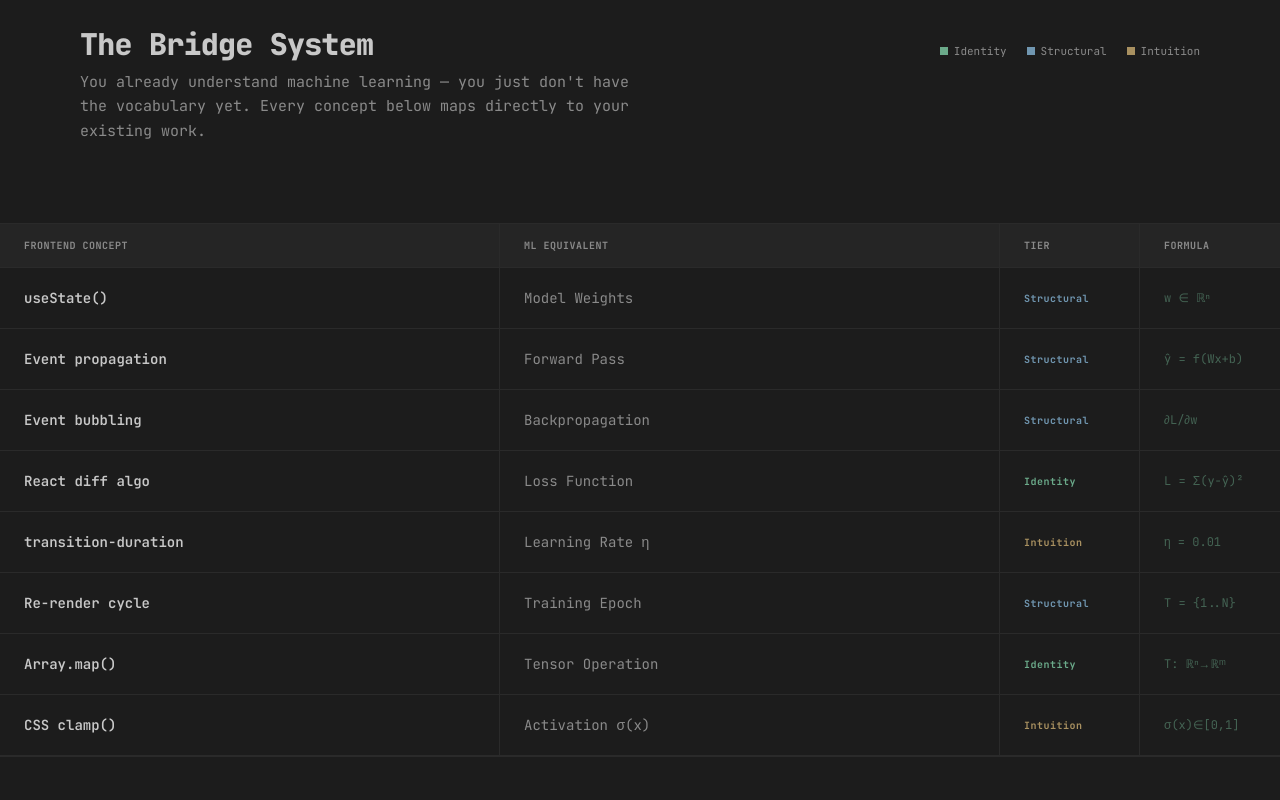
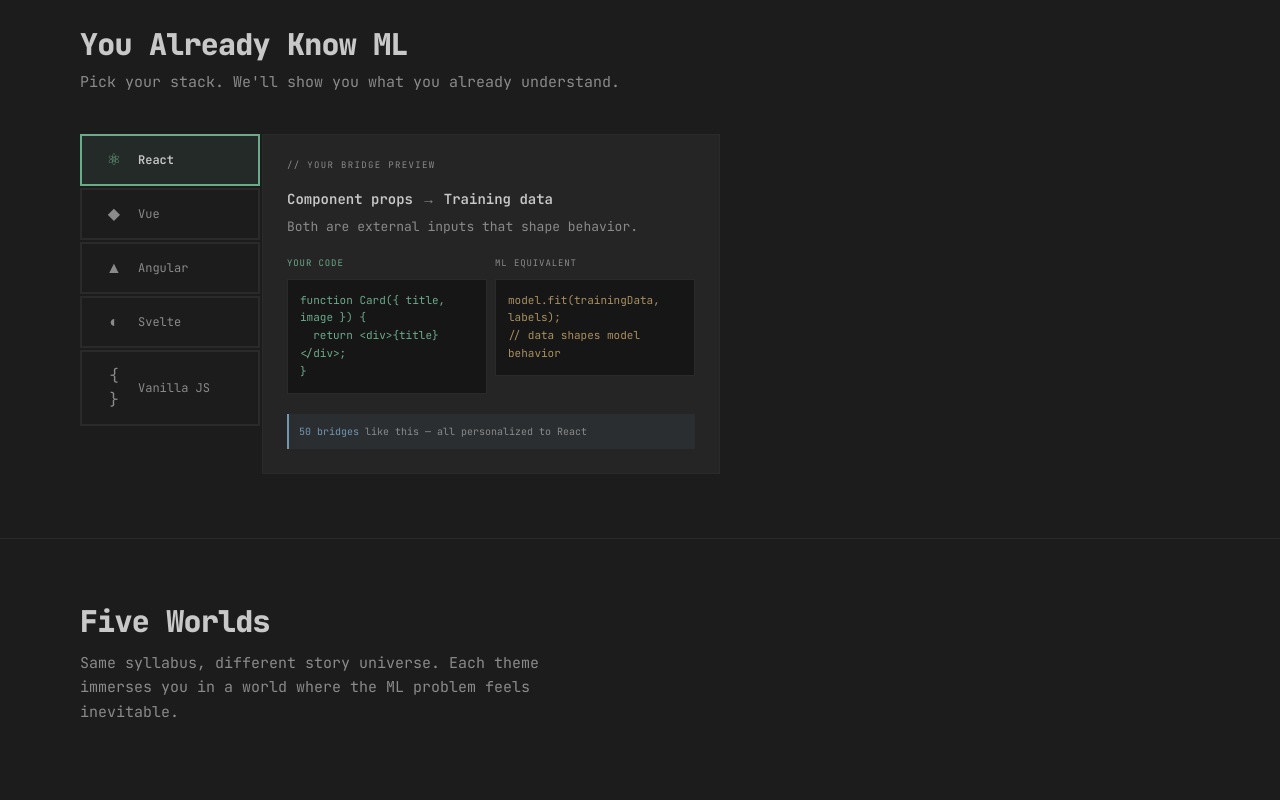
Before and after one commit to Amira-Rahim/tensorcraft, a Next.js app in the folder apps/web/: page / in a window 1280 px wide. Shown: the part 1100-1900 px from the top of the page. Built offline with nearby package versions, Linux system fonts and the light colour scheme; no server answers.

Commit message:
feat: replace static Bridge System table with interactive framework-personalized preview

```diff
--- /dev/null
+++ b/apps/web/app/components/bridge-preview-section.tsx
@@ -0,0 +1,127 @@
+"use client";
+
+import { useState } from "react";
+import { BRIDGES, type Framework } from "@tensorcraft/shared";
+
+const FRAMEWORKS: { id: Framework; label: string; icon: string }[] = [
+  { id: "react", label: "React", icon: "⚛" },
+  { id: "vue", label: "Vue", icon: "◆" },
+  { id: "angular", label: "Angular", icon: "▲" },
+  { id: "svelte", label: "Svelte", icon: "◐" },
+  { id: "vanilla", label: "Vanilla JS", icon: "{ }" },
+];
+
+// Use Bridge #1 (Training Data / Component Props) — the most intuitive bridge
+const PREVIEW_BRIDGE = BRIDGES.find((b) => b.id === 1)!;
+
+export function BridgePreviewSection() {
+  const [selected, setSelected] = useState<Framework>("react");
+
+  const variant = PREVIEW_BRIDGE.variants?.[selected];
+  const feTitle = variant?.feConcept || PREVIEW_BRIDGE.feConcept;
+  const feCode = variant?.feCode || PREVIEW_BRIDGE.connection;
+
+  return (
+    <section className="border-b border-border">
+      <div className="px-10 md:px-20 pt-16 pb-10">
+        <h2 className="text-3xl font-mono font-black tracking-tight mb-2">
+          You Already Know ML
+        </h2>
+        <p className="text-[15px] text-text-muted leading-relaxed max-w-[560px]">
+          Pick your stack. We&apos;ll show you what you already understand.
+        </p>
+      </div>
+
+      <div className="px-10 md:px-20 pb-16">
+        <div className="grid grid-cols-1 sm:grid-cols-[180px_1fr] gap-0.5 max-w-[640px]">
+          {/* Framework list */}
+          <div className="flex flex-col gap-0.5">
+            {FRAMEWORKS.map((f) => (
+              <button
+                key={f.id}
+                type="button"
+                onClick={() => setSelected(f.id)}
+                className={`flex items-center gap-3 px-5 py-3 text-left transition-all border-2 ${
+                  selected === f.id
+                    ? "bg-primary/10 border-primary"
+                    : "bg-surface border-border hover:border-primary/20"
+                }`}
+              >
+                <span
+                  className={`font-mono text-base w-6 text-center ${
+                    selected === f.id ? "text-primary" : "text-text-muted"
+                  }`}
+                >
+                  {f.icon}
+                </span>
+                <span
+                  className={`font-mono text-xs ${
+                    selected === f.id
+                      ? "text-text-primary font-semibold"
+                      : "text-text-muted"
+                  }`}
+                >
+                  {f.label}
+                </span>
+              </button>
+            ))}
+          </div>
+
+          {/* Bridge preview */}
+          <div className="bg-surface-raised border border-border p-6">
+            <div className="font-mono text-[9px] uppercase tracking-[0.15em] text-text-muted mb-4">
+              // YOUR BRIDGE PREVIEW
+            </div>
+            <div className="font-mono text-[14px] font-semibold text-text-primary mb-1.5">
+              {feTitle} <span className="text-text-muted font-normal">→</span>{" "}
+              {PREVIEW_BRIDGE.mlConcept}
+            </div>
+            <p className="text-[13px] text-text-muted leading-relaxed mb-5">
+              {PREVIEW_BRIDGE.connection.split(".")[0]}.
+            </p>
+
+            {/* Side-by-side code */}
+            <div className="grid grid-cols-1 sm:grid-cols-2 gap-2 mb-5">
+              <div>
+                <div className="font-mono text-[9px] text-primary uppercase tracking-widest mb-2">
+                  Your Code
+                </div>
+                <div className="bg-code-bg border border-border p-3 font-mono text-[11px] text-primary leading-relaxed whitespace-pre-wrap min-h-[72px]">
+                  {feCode}
+                </div>
+              </div>
+              <div>
+                <div className="font-mono text-[9px] uppercase tracking-widest mb-2 text-text-muted">
+                  ML Equivalent
+                </div>
+                <div
+                  className="bg-code-bg border border-border p-3 font-mono text-[11px] leading-relaxed whitespace-pre-wrap min-h-[72px]"
+                  style={{ color: "var(--tc-tier-intuition)" }}
+                >
+                  model.fit(trainingData, labels);{"\n"}
+                  {"// data shapes model behavior"}
+                </div>
+              </div>
+            </div>
+
+            {/* Footer */}
+            <div
+              className="p-2.5 font-mono text-[10px] text-text-muted"
+              style={{
+                background:
+                  "color-mix(in srgb, var(--tc-tier-structural) 8%, transparent)",
+                borderLeft: "2px solid var(--tc-tier-structural)",
+              }}
+            >
+              <span style={{ color: "var(--tc-tier-structural)" }}>
+                50 bridges
+              </span>{" "}
+              like this — all personalized to{" "}
+              {FRAMEWORKS.find((f) => f.id === selected)?.label}
+            </div>
+          </div>
+        </div>
+      </div>
+    </section>
+  );
+}
--- a/apps/web/app/page.tsx
+++ b/apps/web/app/page.tsx
@@ -3,71 +3,7 @@
 import Link from "next/link";
 import { motion } from "framer-motion";
 import { AmbientBackground } from "./components/ambient-background";
-
-const bridges = [
-  {
-    fe: "useState()",
-    ml: "Model Weights",
-    tier: "Structural",
-    col: "var(--tc-tier-structural, #7096B0)",
-    eq: "w ∈ ℝⁿ",
-  },
-  {
-    fe: "Event propagation",
-    ml: "Forward Pass",
-    tier: "Structural",
-    col: "var(--tc-tier-structural, #7096B0)",
-    eq: "ŷ = f(Wx+b)",
-  },
-  {
-    fe: "Event bubbling",
-    ml: "Backpropagation",
-    tier: "Structural",
-    col: "var(--tc-tier-structural, #7096B0)",
-    eq: "∂L/∂w",
-  },
-  {
-    fe: "React diff algo",
-    ml: "Loss Function",
-    tier: "Identity",
-    col: "var(--tc-tier-identity, #6BAA8A)",
-    eq: "L = Σ(y−ŷ)²",
-  },
-  {
-    fe: "transition-duration",
-    ml: "Learning Rate η",
-    tier: "Intuition",
-    col: "var(--tc-tier-intuition, #A89060)",
-    eq: "η = 0.01",
-  },
-  {
-    fe: "Re-render cycle",
-    ml: "Training Epoch",
-    tier: "Structural",
-    col: "var(--tc-tier-structural, #7096B0)",
-    eq: "T = {1..N}",
-  },
-  {
-    fe: "Array.map()",
-    ml: "Tensor Operation",
-    tier: "Identity",
-    col: "var(--tc-tier-identity, #6BAA8A)",
-    eq: "T: ℝⁿ→ℝᵐ",
-  },
-  {
-    fe: "CSS clamp()",
-    ml: "Activation σ(x)",
-    tier: "Intuition",
-    col: "var(--tc-tier-intuition, #A89060)",
-    eq: "σ(x)∈[0,1]",
-  },
-];
-
-const tierCol: Record<string, string> = {
-  Identity: "var(--tc-tier-identity, #6BAA8A)",
-  Structural: "var(--tc-tier-structural, #7096B0)",
-  Intuition: "var(--tc-tier-intuition, #A89060)",
-};
+import { BridgePreviewSection } from "./components/bridge-preview-section";
 
 const themes = [
   {
@@ -202,97 +138,7 @@ export default function Home() {
         </section>
 
         {/* ===== BRIDGE SYSTEM ===== */}
-        <section className="border-b border-border">
-          <div className="px-10 md:px-20 pt-16 pb-10">
-            <div className="flex items-baseline gap-6 mb-2 flex-wrap">
-              <h2 className="text-3xl font-mono font-black tracking-tight">
-                The Bridge System
-              </h2>
-              <div className="flex gap-5 ml-auto">
-                {Object.entries(tierCol).map(([tier, col]) => (
-                  <span
-                    key={tier}
-                    className="font-mono text-[11px] flex items-center gap-1.5 text-text-muted"
-                  >
-                    <span
-                      className="w-2 h-2 inline-block"
-                      style={{ background: col }}
-                    />
-                    {tier}
-                  </span>
-                ))}
-              </div>
-            </div>
-            <p className="text-[15px] text-text-muted leading-relaxed max-w-[560px] mb-10">
-              You already understand machine learning — you just don&apos;t have
-              the vocabulary yet. Every concept below maps directly to your
-              existing work.
-            </p>
-          </div>
-
-          {/* Table header */}
-          <div className="grid grid-cols-[1fr_1fr_140px_140px] border-t border-b border-border bg-surface-raised">
-            {["Frontend concept", "ML equivalent", "Tier", "Formula"].map(
-              (h, i) => (
-                <div
-                  key={h}
-                  className="px-6 py-3.5 font-mono text-[10px] font-bold text-text-muted tracking-wider uppercase"
-                  style={{
-                    borderRight: i < 3 ? "1px solid var(--tc-border)" : "none",
-                  }}
-                >
-                  {h}
-                </div>
-              ),
-            )}
-          </div>
-
-          {/* Table rows */}
-          {bridges.map((b, i) => (
-            <motion.div
-              key={i}
-              className="grid grid-cols-[1fr_1fr_140px_140px] border-b border-border hover:bg-primary/[0.04] transition-colors cursor-pointer"
-              initial="hidden"
-              whileInView="visible"
-              viewport={{ once: true }}
-              variants={fadeUp}
-              custom={i * 0.5}
-            >
-              <div
-                className="px-6 py-5 text-sm font-semibold text-text-primary font-mono"
-                style={{
-                  borderRight: "1px solid var(--tc-border)",
-                }}
-              >
-                {b.fe}
-              </div>
-              <div
-                className="px-6 py-5 text-sm text-text-muted font-mono"
-                style={{
-                  borderRight: "1px solid var(--tc-border)",
-                }}
-              >
-                {b.ml}
-              </div>
-              <div
-                className="px-6 py-5 flex items-center"
-                style={{
-                  borderRight: "1px solid var(--tc-border)",
-                }}
-              >
-                <span
-                  className="font-mono text-[10px] font-bold tracking-wider"
-                  style={{ color: tierCol[b.tier] }}
-                >
-                  {b.tier}
-                </span>
-              </div>
-              <div className="px-6 py-5 font-mono text-xs text-primary opacity-50 flex items-center">
-                {b.eq}
-              </div>
-            </motion.div>
-          ))}
-        </section>
+        <BridgePreviewSection />
 
         {/* ===== THEMES ===== */}
         <section className="border-b border-border">
```
